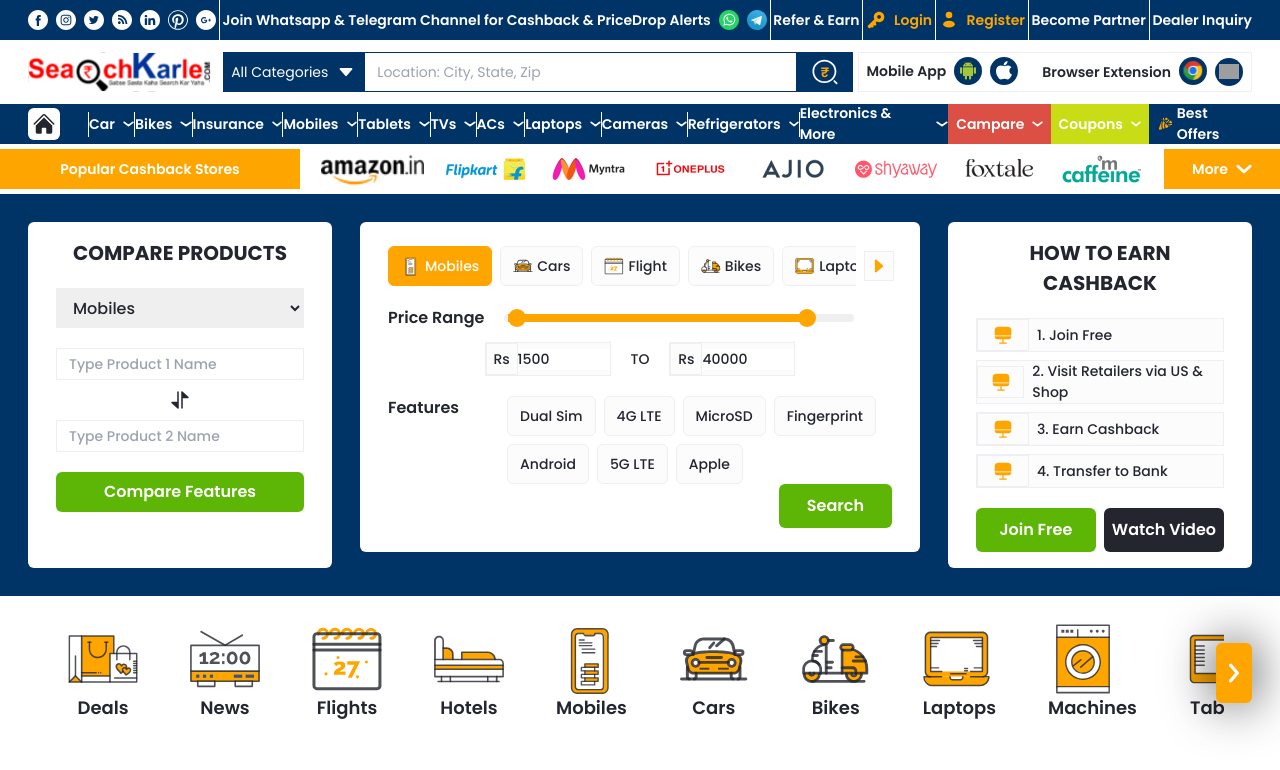
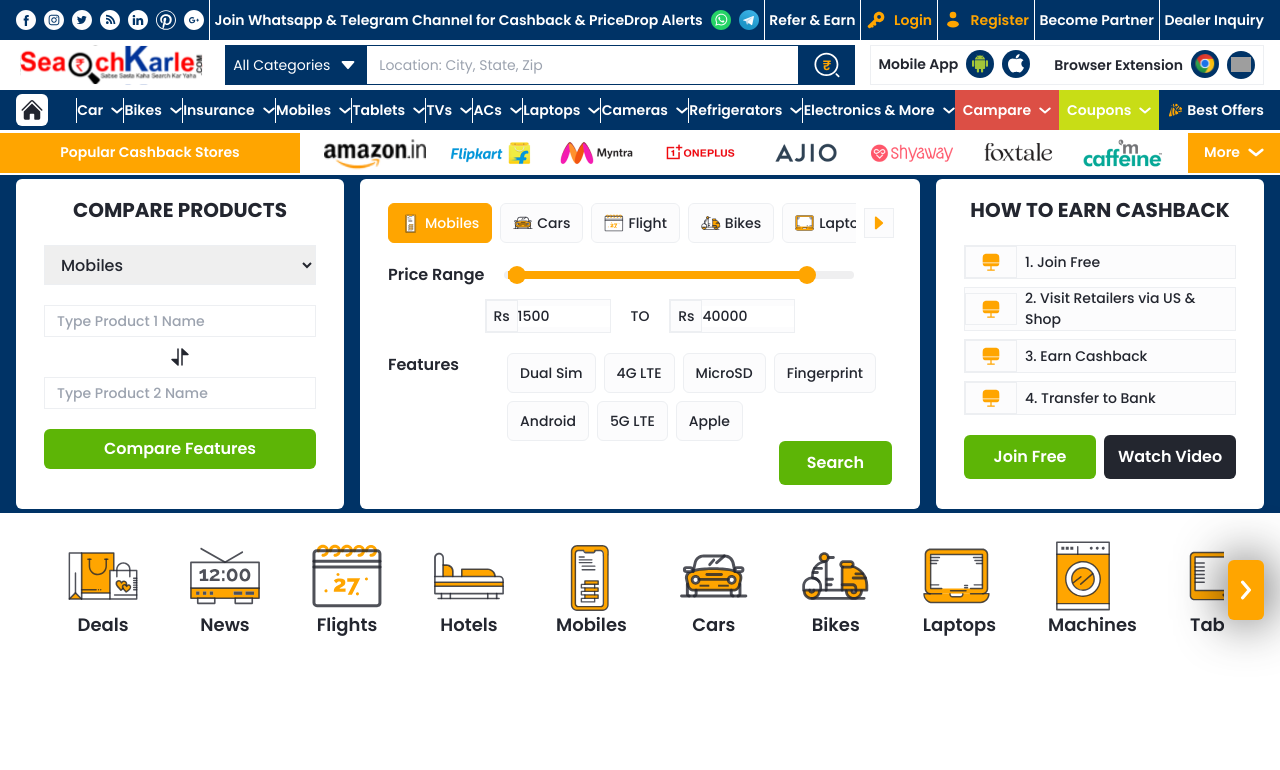
Before and after one commit to piojeet/Ankit, a React (Create React App) app: page / in a window 1280 px wide. Shown: the top 770 px of the page. Built offline with nearby package versions, Linux system fonts and the light colour scheme; grey boxes are pictures that could not be loaded.

Commit message:
first commit

```diff
--- a/src/components/home/HomeHero.jsx
+++ b/src/components/home/HomeHero.jsx
@@ -25,9 +25,9 @@ function HomeHero() {
   return (
     <>
       <div className='min-h-[200px] h-auto'>
-      <div className='h-[50px] content-center'>
+      <div className='h-[45px] content-center'>
         <div className='flex items-center justify-between relative z-10'>
-          <div className='text-[14px] font-semibold h-[40px] content-center bg-lightOrange px-7 max-w-[300px] w-full text-center flex-shrink-0 text-whiteColor'>Popular Cashback Stores</div>
+          <div className='text-[14px] font-semibold h-[40px] content-center bg-lightOrange px-5 max-w-[300px] w-full text-center flex-shrink-0 text-whiteColor'>Popular Cashback Stores</div>
           <div><span><img src={Amazon} alt="" className='h-10' /></span></div>
           <div><span><img src={Flipkart} alt="" /></span></div>
           <div><span><img src={Myntra} alt="" /></span></div>
@@ -37,7 +37,7 @@ function HomeHero() {
           <div><span><img src={Foxtale} alt="" /></span></div>
           <div><span><img src={Caffeine} alt="" /></span></div>
 
-          <div className='group flex items-center gap-2 bg-lightOrange h-[40px] px-7 relative cursor-pointer'>
+          <div className='group flex items-center gap-2 bg-lightOrange h-[40px] px-4 relative cursor-pointer'>
             <span className='text-[14px] font-semibold text-whiteColor'>More</span>
             <span className='inline-block'><img src={DownArrow} alt="" className='w-4' /></span>
             <div className='absolute top-[100%] right-7 bg-lightOrange text-whiteColor p-5 whitespace-nowrap flex-col gap-2 text-[14px] font-semibold hidden group-hover:flex rounded-md'>
@@ -49,7 +49,7 @@ function HomeHero() {
         </div>
       </div>
 
-      <div className='compare-grid items-start justify-between px-7 bg-buttonColor gap-7 py-7 h-auto'>
+      <div className='compare-grid items-start justify-between px-4 bg-buttonColor gap-4 py-1 h-auto'>
         <div className='bg-whiteColor w-full rounded-md flex-shrink-0 h-full'>
           <div className='p-7 py-4'>
             <h3 className='text-[20px] font-bold text-blackColor text-center'>COMPARE PRODUCTS</h3>
@@ -66,7 +66,7 @@ function HomeHero() {
             </form>
           </div>
         </div>
-        <div className='bg-whiteColor w-full max-w-[560px] flex-shrink-0 rounded-md'>
+        <div className='bg-whiteColor w-full max-w-[560px] flex-shrink-0 rounded-md h-full'>
           <CopareCounter />
         </div>
         <div className='bg-whiteColor w-full h-full rounded-md p-7 py-4 flex-shrink-0'>
--- a/src/components/home/ProductCategrees.jsx
+++ b/src/components/home/ProductCategrees.jsx
@@ -70,14 +70,14 @@ function ProductCategrees() {
 
                 {/* Next button */}
                 {!isEnd && (
-                    <div onClick={() => swiper.slideNext()} className={`flex justify-center items-center bg-lightOrange w-fit h-[60px] rounded-md px-2 absolute top-1/2 right-7 translate-y-[-50%] z-10 cursor-pointer shadow-[0px_0px_50px_0px_rgba(0,0,0,0.8)]`}>
+                    <div onClick={() => swiper.slideNext()} className={`flex justify-center items-center bg-lightOrange w-fit h-[60px] rounded-md px-2 absolute top-1/2 right-4 translate-y-[-50%] z-10 cursor-pointer shadow-[0px_0px_50px_0px_rgba(0,0,0,0.8)]`}>
                         <img src={Arrow} alt="arrow" className='w-[20px] h-[20px] -rotate-90' />
                     </div>
                 )}
 
                 {/* Prev button */}
                 {!isBeginning && (
-                    <div onClick={() => swiper.slidePrev()} className={`flex justify-center items-center bg-lightOrange w-fit h-[60px] rounded-md px-2 absolute top-1/2 left-7 translate-y-[-50%] z-10 cursor-pointer shadow-[0px_0px_50px_0px_rgba(0,0,0,0.8)]`}>
+                    <div onClick={() => swiper.slidePrev()} className={`flex justify-center items-center bg-lightOrange w-fit h-[60px] rounded-md px-2 absolute top-1/2 left-4 translate-y-[-50%] z-10 cursor-pointer shadow-[0px_0px_50px_0px_rgba(0,0,0,0.8)]`}>
                         <img src={Arrow} alt="arrow" className='w-[20px] h-[20px] rotate-90' />
                     </div>
                 )}
--- a/src/components/nav/Nav.jsx
+++ b/src/components/nav/Nav.jsx
@@ -53,7 +53,7 @@ function Nav() {
   return (
     <div>
       <header className=''>
-        <nav className='flex items-center justify-between bg-buttonColor h-[40px] px-7'>
+        <nav className='flex items-center justify-between bg-buttonColor h-[40px] px-4'>
           <div className='flex items-center justify-start gap-2 h-full'>
             <div><a href="/"><img src={FaceBook} alt="" className='w-5 h-5 aspect-square' /></a></div>
             <div><a href="/"><img src={Instagram} alt="" className='w-5 h-5 aspect-square' /></a></div>
@@ -107,7 +107,7 @@ function Nav() {
           </div>
         </nav>
 
-        <div className='px-7 pl-5 h-[64px] bg-whiteColor flex items-center justify-between'>
+        <div className='px-4 pl-3 h-[50px] bg-whiteColor flex items-center justify-between'>
           <div className=''>
             <img src={Logo} alt="" className='h-14' />
           </div>
--- a/src/components/nav/NavLinks.jsx
+++ b/src/components/nav/NavLinks.jsx
@@ -54,7 +54,7 @@ function NavLinks() {
 
     return (
         <div>
-            <div className='flex items-center justify-between h-[40px] bg-buttonColor px-7 gap-7 z-20'>
+            <div className='flex items-center justify-between h-[40px] bg-buttonColor px-4 gap-7 z-20'>
                 <div className='flex items-center justify-center h-[32px] w-[32px] rounded-md flex-shrink-0 bg-whiteColor'>
                     <img src={Home} alt="" />
                 </div>
```
